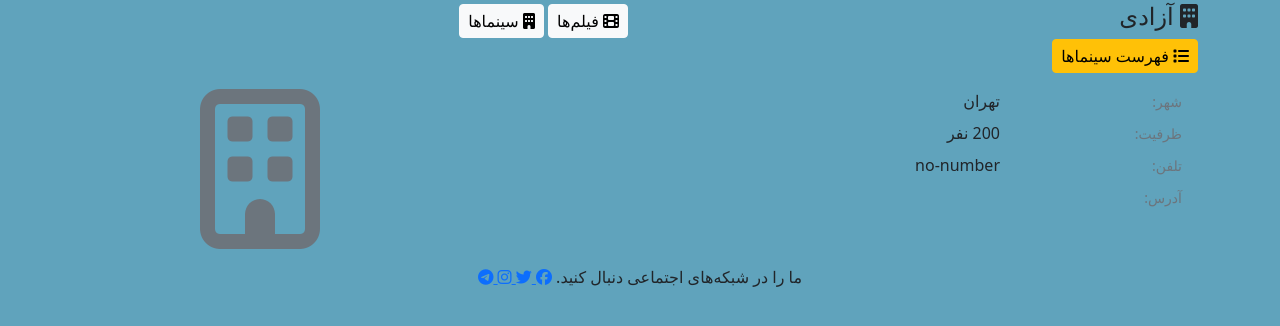
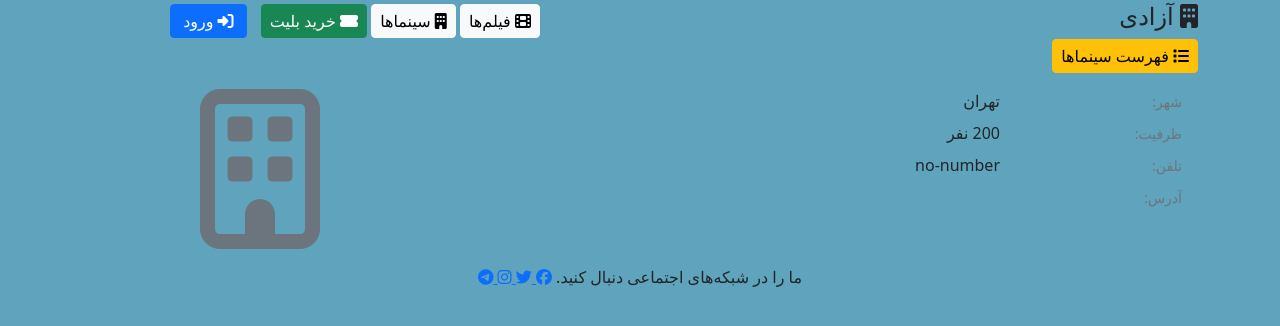
Before and after one commit to iam-Robo/DjangoCourse, a Django app: page /ticketing/cinema/details/123/ in a window 1280 px wide. Shown: the part 44-370 px from the top of the page. Run offline with Django 3.2, Linux system fonts and the light colour scheme; data comes from the database, SQL or seed files in the repository; both versions use the stored data as it was after the commit; some libraries are stand-ins or nearby versions.

Commit message:
added buttons for buying ticket and loging in

```diff
--- a/ticketing/templates/ticketing/base_page.html
+++ b/ticketing/templates/ticketing/base_page.html
@@ -26,7 +26,7 @@
             </h4>
         </div>
     {% block toolbar_buttons %}
-        <div class="col-6 text-left">
+        <div class="col-6 text-center">
 
                 <a class="btn btn-light py-1 px-2" href="{% url "ticketing:movie_list" %}">
                     <i class="fas fa-film"></i>
@@ -36,6 +36,19 @@
                     <i class="fas fa-building"></i>
                     سینماها
                 </a>
+                <a class="btn btn-success py-1 px-2" href="{% url "ticketing:showtime_list" %}">
+                    <i class="fas fa-ticket-alt"></i>
+                    خرید بلیت
+                </a>
+                {% if user.is_authenticated %}
+
+                {% else %}
+                    <!-- if user is not logged in show login button-->
+                    <a class="btn btn-primary py-1" style="margin-right: 10px" href="{% url "accounts:login" %}">
+                        <i class="fas fa-sign-in-alt"></i>
+                        ورود
+                    </a>
+                {% endif %}
                 </div>
                 </div>
                <!--   خرید بلیط  -->
--- a/ticketing/views.py
+++ b/ticketing/views.py
@@ -1,8 +1,7 @@
 from django.http import HttpResponse
 from django.shortcuts import render, get_object_or_404
-
+from ticketing.models import Movie, Cinema, ShowTime
 # Create your views here.
-from ticketing.models import Movie, Cinema ,ShowTime
 
 
 def movie_list(request):
@@ -34,6 +33,7 @@ def cinema_details(request, cinema_id):
     return render(request, 'ticketing/cinema_details.html', context)
 
 def show_time(request):
+    request.user.is_authenticated #making difference between logged in user and quests
     showtime = ShowTime.objects.all().order_by('start_time') #to sort scence based on time in show list page
     context = {
         'showtime_list_views':showtime
```
Also changed, not shown: db.sqlite3.
